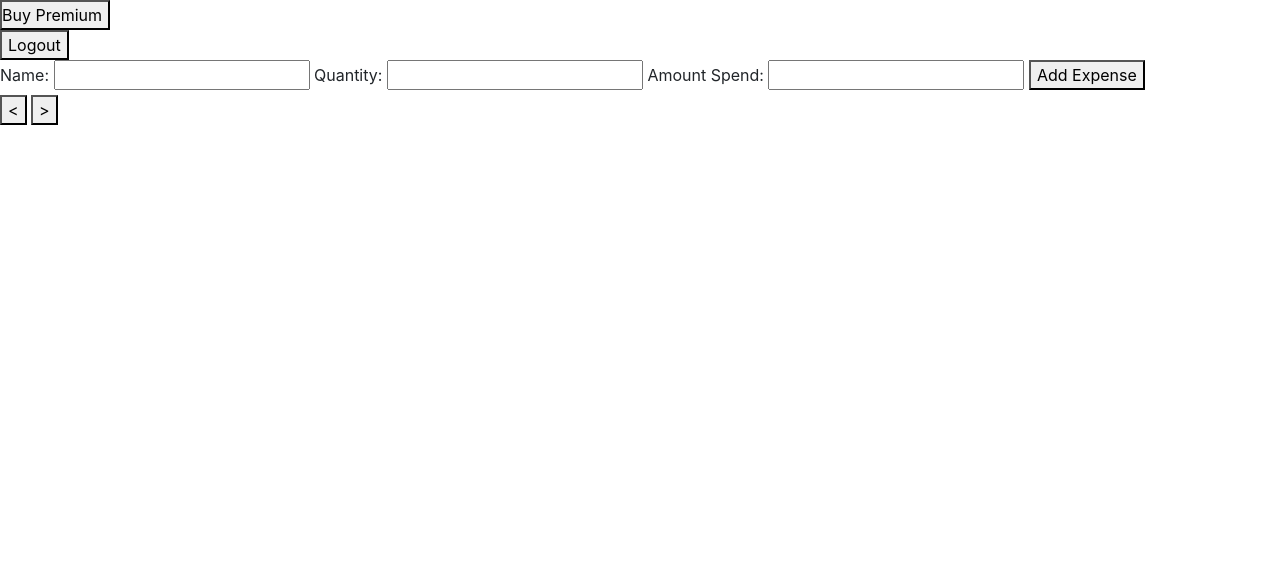
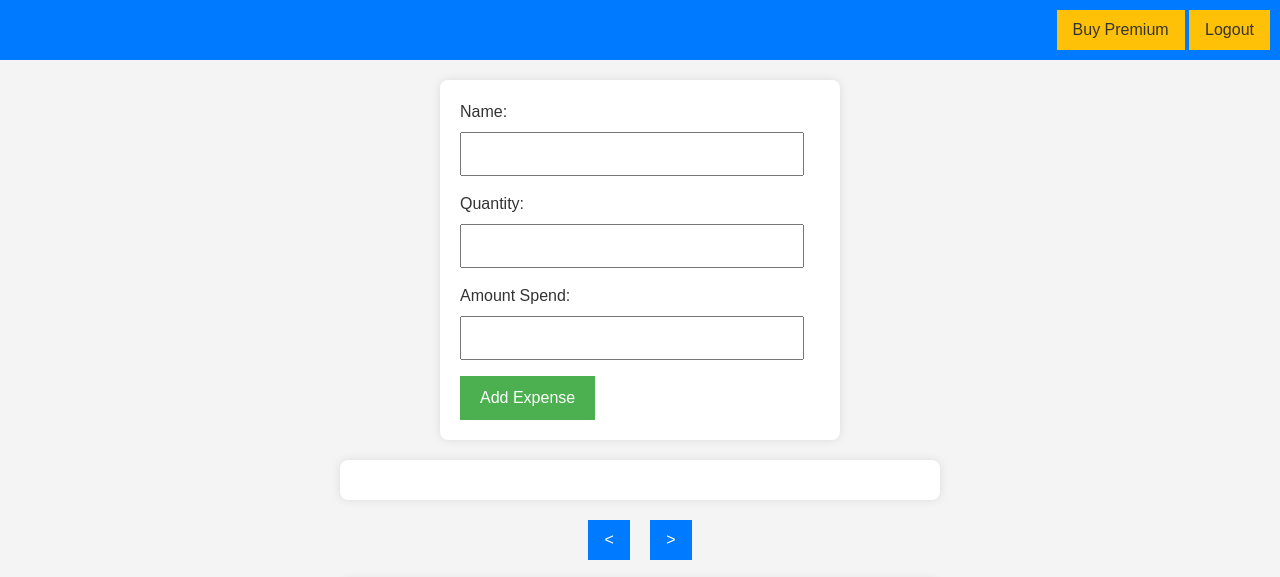
Before and after one commit to Gunjanraj321/Expense-Tracker-webPage, a website: page public/expanseTracker/expanseTracker.html in a window 1280 px wide. Drawn offline with nearby package versions, Linux system fonts and the light colour scheme; no server answers.

Commit message:
some change

```diff
--- a/public/expanseTracker/expanseTracker.html
+++ b/public/expanseTracker/expanseTracker.html
@@ -5,13 +5,112 @@
     <meta name="viewport" content="width=device-width, initial-scale=1.0" />
     <title>Expense Tracker Website</title>
     <link rel="stylesheet" href="https://cdn.jsdelivr.net/npm/bootstrap@4.4.1/dist/css/bootstrap.min.css" integrity="sha384-Vkoo8x4CGsO3+Hhxv8T/Q5PaXtkKtu6ug5TOeNV6gBiFeWPGFN9MuhOf23Q9Ifjh" crossorigin="anonymous">
+    <style>
+        body {
+            font-family: 'Arial', sans-serif;
+            margin: 0;
+            padding: 0;
+            box-sizing: border-box;
+            background-color: #f4f4f4;
+        }
+
+        nav {
+            background-color: #007bff;
+            padding: 10px;
+            text-align: right;
+        }
+
+        #navbar button {
+            background-color: #ffc107;
+            color: #333;
+            border: none;
+            padding: 8px 16px;
+            cursor: pointer;
+        }
+
+        #logoutBtn {
+            background-color: #dc3545;
+            color: white;
+            border: none;
+            padding: 8px 16px;
+            cursor: pointer;
+        }
+
+        #expenseForm {
+            max-width: 400px;
+            margin: 20px auto;
+            background-color: #fff;
+            padding: 20px;
+            border-radius: 8px;
+            box-shadow: 0 0 10px rgba(0, 0, 0, 0.1);
+        }
+
+        #expenseForm label {
+            display: block;
+            margin-bottom: 8px;
+            color: #333;
+        }
+
+        #expenseForm input {
+            width: calc(100% - 16px);
+            padding: 8px;
+            margin-bottom: 16px;
+            box-sizing: border-box;
+        }
+
+        #submitButton {
+            background-color: #4caf50;
+            color: white;
+            border: none;
+            padding: 10px 20px;
+            font-size: 16px;
+            cursor: pointer;
+        }
+
+        #expenseList {
+            max-width: 600px;
+            margin: 20px auto;
+            background-color: #fff;
+            padding: 20px;
+            border-radius: 8px;
+            box-shadow: 0 0 10px rgba(0, 0, 0, 0.1);
+        }
+
+        .list-group {
+            max-width: 600px;
+            margin: 20px auto;
+            background-color: #fff;
+            padding: 20px;
+            border-radius: 8px;
+            box-shadow: 0 0 10px rgba(0, 0, 0, 0.1);
+        }
+
+        .pagination-container {
+            text-align: center;
+            margin-top: 20px;
+        }
+
+        .pagination-container button {
+            background-color: #007bff;
+            color: white;
+            border: none;
+            padding: 8px 16px;
+            margin: 0 8px;
+            cursor: pointer;
+        }
+
+        #premiumStatus {
+            color: #4caf50;
+            font-weight: bold;
+            margin-top: 10px;
+        }
+    </style>
 </head>
 <body>
-    <nav class="nav" id="navbar">
-      <button type="button" class="nav" id="premiumBtn">Buy Premium</button>
+    <nav id="navbar">
+        <button type="button" id="premiumBtn">Buy Premium</button>
+        <button type="submit" id="logoutBtn">Logout</button>
     </nav>
-<button type="submit" id="logoutBtn">Logout</button>
-
     <form id="expenseForm">
         <label for="name">Name:</label>
         <input type="text" id="name" name="name" required />
@@ -25,18 +124,16 @@
         <button type="submit" id="submitButton">Add Expense</button>
     </form>
     <div id="expenseList"></div>
-    <div id="expense-pagination-container">
-      <button type="submit" id="prevExpensePageButton">&lt</button>
+    <div class="pagination-container" id="expense-pagination-container">
+        <button type="submit" id="prevExpensePageButton">&lt;</button>
         <span id="currentExpensePage"></span>
-      <button type="submit" id="nextExpensePageButton">&gt</button>
+        <button type="submit" id="nextExpensePageButton">&gt;</button>
     </div>
     <div class="list-group" id="leaderboard-data"></div>
-    <div id="leaderboard-pagination-container"></div>
-
+    <div class="pagination-container" id="leaderboard-pagination-container"></div>
     <p id="premiumStatus"></p>
     <!-- <script src="https://checkout.razorpay.com/v1/checkout.js"></script> -->
     <script src="/expanseTracker/premiumExpense.js"></script>
     <script src="/expanseTracker/expenseTracker.js"></script>
-
 </body>
 </html>
--- a/public/expanseTracker/expenseTracker.js
+++ b/public/expanseTracker/expenseTracker.js
@@ -38,14 +38,11 @@ form.addEventListener("submit", async (e) => {
     if (isUpdating) {
       const expanseId = formData.get("expenseId");
 
-      console.log("Updating Expense:", expense);
-
       const response = await fetch(`${apiUrl1}/expenses/${expanseId}`, {
         method: "PUT",
         headers: headers,
         body: JSON.stringify(expense),
       });
-      console.log("Response from Server:", response);
 
       if (response.ok) {
         isUpdating = false;
@@ -148,7 +145,6 @@ expanseList.addEventListener("click", async (e) => {
         method: "GET",
         headers: headers,
       });
-      console.log("Response123:", response);
 
       if (response.ok) {
         const expenseItem = await response.json();
--- a/public/expanseTracker/premiumExpense.js
+++ b/public/expanseTracker/premiumExpense.js
@@ -103,7 +103,7 @@ function reportButton(duration,btn) {
         }
       );
       result = await result.json();
-      console.log(result);
+
       let res=result;
       let leaderboardData = document.getElementById("leaderboard-data");
 
```
Lines whose indentation alone changed are shown as unchanged.
